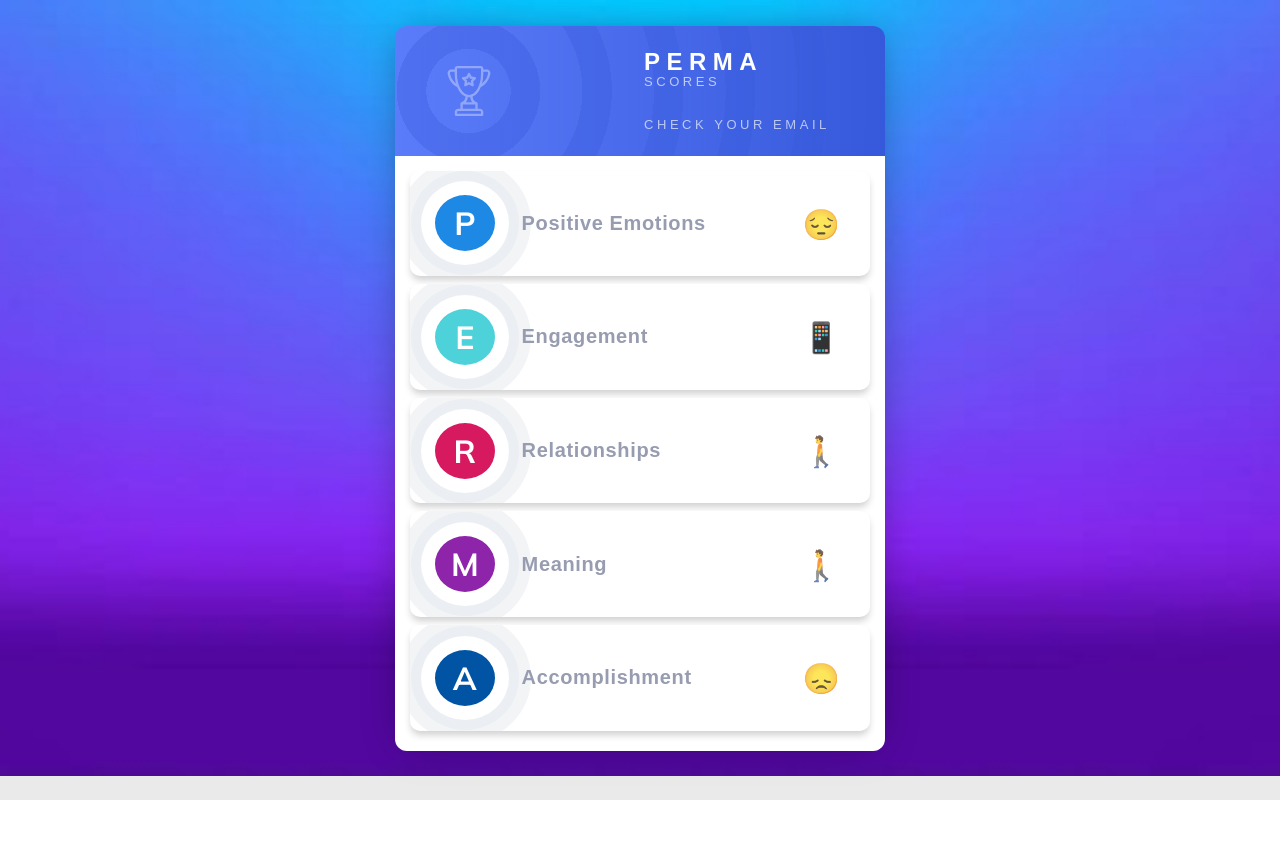
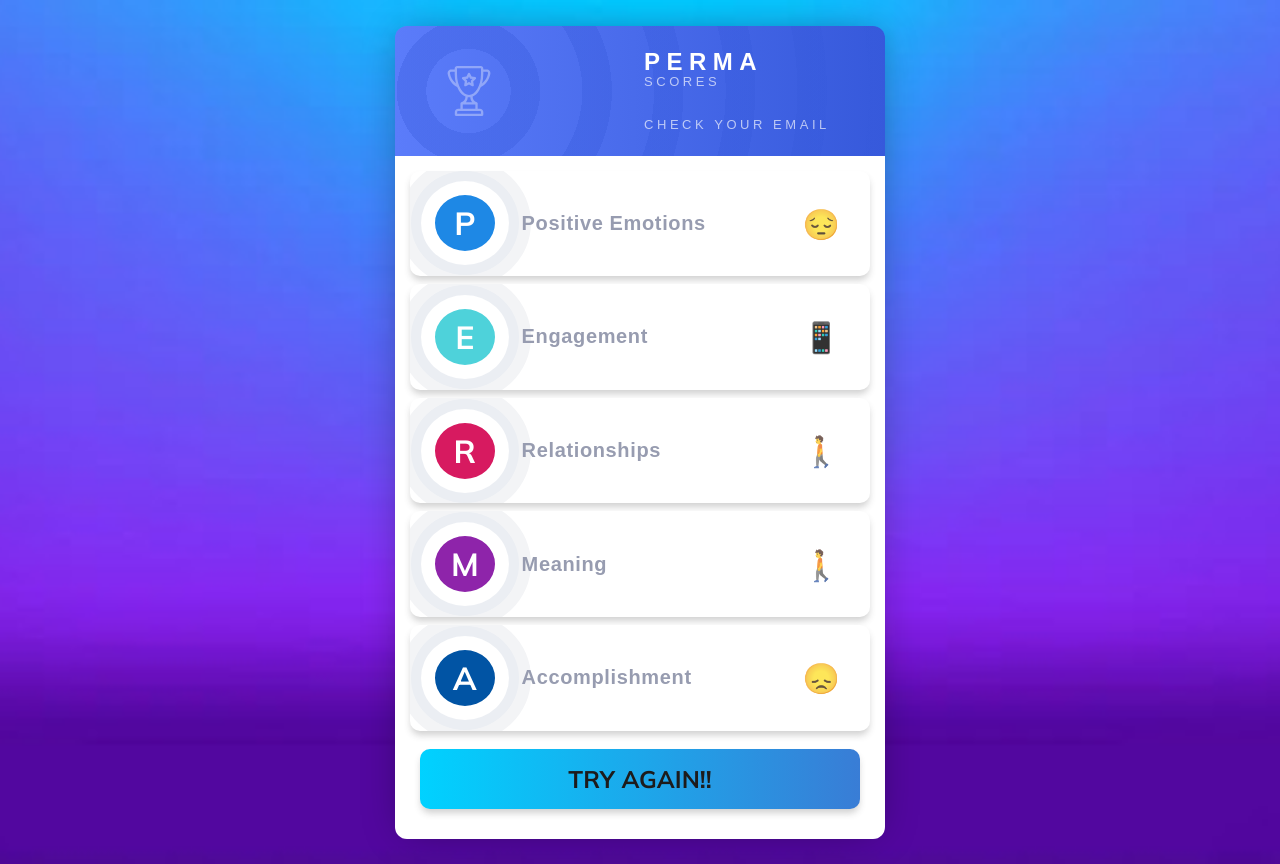
Before and after one commit to Open-Source-Chandigarh/Euphoria-Check, a Node server app: template views/result.ejs in a window 1280 px wide. Before the commit the page ends 800 px from the top, so only its background shows below. Run offline with Node 20, Linux system fonts and the light colour scheme; the template is opened without the code that fills it, so the values that code supplies are empty.

Commit message:
Try again button

```diff
--- a/Public/styles/result.css
+++ b/Public/styles/result.css
@@ -6,6 +6,7 @@
   width: 100%;
   border-radius: 12px;
 }
+
 .leaderboard header {
   --start: 15%;
   height: 130px;
@@ -15,6 +16,7 @@
   border-radius: 12px 12px 0 0;
   overflow: hidden;
 }
+
 .leaderboard header .leaderboard__title {
   position: absolute;
   z-index: 2;
@@ -24,14 +26,17 @@
   text-transform: uppercase;
   margin: 0;
 }
+
 .leaderboard header .leaderboard__title span {
   display: block;
 }
+
 .leaderboard header .leaderboard__title--top {
   font-size: 24px;
   font-weight: 700;
   letter-spacing: 6.5px;
 }
+
 .leaderboard header .leaderboard__title--bottom {
   font-size: 13px;
   font-weight: 500;
@@ -39,6 +44,7 @@
   opacity: 0.65;
   transform: translateY(-2px);
 }
+
 .leaderboard header .leaderboard__icon {
   fill: #fff;
   opacity: 0.35;
@@ -48,6 +54,7 @@
   left: var(--start);
   transform: translate(-50%, -50%);
 }
+
 .leaderboard__profiles {
   background-color: #fff;
   border-radius: 0 0 12px 12px;
@@ -55,6 +62,7 @@
   display: grid;
   row-gap: 8px;
 }
+
 .leaderboard__profile {
   display: grid;
   grid-template-columns: 1fr 3fr 2fr;
@@ -68,47 +76,47 @@
   background-color: #fff;
 }
 
-.circle{
+.circle {
   display: flex;
   align-items: center;
   justify-content: center;
-  width:3.5rem;
-  height:3.5rem;
+  width: 3.5rem;
+  height: 3.5rem;
   background-color: rgb(0, 116, 116);
   border-radius: 50%;
   color: rgb(255, 255, 255);
   border: rgb(255, 255, 255) solid 0.9rem;
   font-size: 2rem;
   font-family: "Mulish", sans-serif;
-  margin:0.05rem;
+  margin: 0.05rem;
 }
 
-.circle:hover{
+.circle:hover {
   filter: grayscale(1);
   transition: filter 0.5s ease;
 }
 
-.rect{
+.rect {
   display: flex;
 }
 
-#P{
+#P {
   background-color: #1E88E5;
 }
 
-#E{
+#E {
   background-color: #4ED2DA;
 }
 
-#R{
+#R {
   background-color: #D71A60;
 }
 
-#M{
+#M {
   background-color: #8E24AA;
 }
 
-#A{
+#A {
   background-color: #0154a4;
 }
 
@@ -117,12 +125,14 @@
   transform: scale(1.2);
   box-shadow: 0 9px 47px 11px rgba(51, 51, 51, 0.18);
 }
+
 .circle {
   max-width: 100%;
   width: 60px;
   border-radius: 50%;
   box-shadow: 0 0 0 10px #ebeef3, 0 0 0 22px #f3f4f6;
 }
+
 .leaderboard__name {
   color: #979cb0;
   font-weight: 600;
@@ -130,6 +140,7 @@
   letter-spacing: 0.64px;
   margin-left: 12px;
 }
+
 .leaderboard__value {
   color: #35d8ac;
   font-weight: 700;
@@ -137,7 +148,7 @@
   text-align: right;
 }
 
-.leaderboard__value > span {
+.leaderboard__value>span {
   opacity: 0.8;
   font-weight: 600;
   margin-left: 3px;
@@ -151,10 +162,37 @@ body {
   font-family: "Source Sans Pro", sans-serif;
 }
 
-.emoji{
+.emoji {
   font-size: 30px;
 }
 
 .leaderboard {
   box-shadow: 0 0 40px -10px rgba(0, 0, 0, 0.4);
-}/*# sourceMappingURL=result.css.map */
+}
+
+/*# sourceMappingURL=result.css.map */
+
+.btn-grad {
+  background-image: linear-gradient(to right, #00d2ff 0%, #3a7bd5 51%, #00d2ff 100%);
+  margin: 10px;
+  padding: 15px 45px;
+  text-align: center;
+  text-transform: uppercase;
+  transition: 0.5s;
+  background-size: 200% auto;
+  color: rgb(29, 27, 27);
+  font-weight: bolder;
+  font-family: "Mulish", sans-serif;
+  font-size: 1.5rem;
+  box-shadow: 0 5px 7px -1px rgba(51, 51, 51, 0.23);
+  border-radius: 10px;
+  display: block;
+  border: none;
+}
+
+.btn-grad:hover {
+  background-position: right center;
+  /* change the direction of the change here */
+  color: #fff;
+  text-decoration: none;
+}
--- a/views/result.ejs
+++ b/views/result.ejs
@@ -127,6 +127,7 @@
             </span>
 
           </article>
+          <button class="btn-grad" onclick = "window.location.href='/';"">Try Again!!</button>
         </main>
       </div>
 </body>
```
